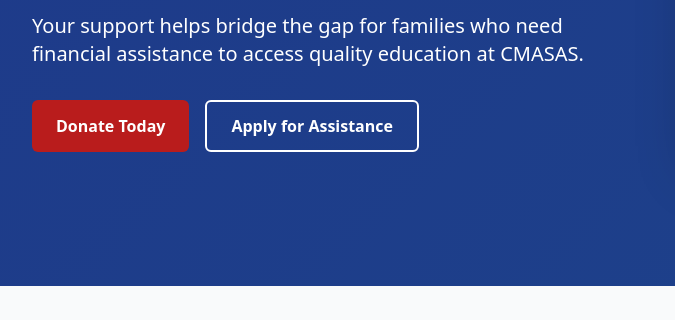
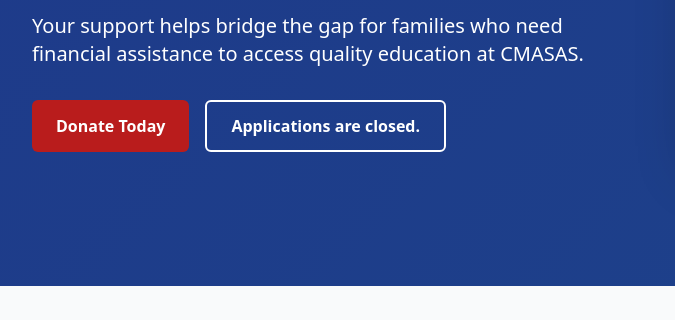
Before and after one commit to JordonAndersen/Personalized-Education-Foundation, a plain HTML site: page index.html in a window 1280 px wide. Shown: the part 354-674 px from the top of the page, 0-675 px from the left. Drawn offline with nearby package versions, Linux system fonts and the light colour scheme; a script that the page names is missing.

Commit message:
removing apply link for tuition assistance. Stating applications are closed

```diff
--- a/index.html
+++ b/index.html
@@ -63,8 +63,8 @@
                         <button class="bg-red-700 hover:bg-green-700  hover:text-white px-6 py-3 rounded-md font-bold transition duration-300" zeffy-form-link="https://www.zeffy.com/embed/donation-form/your-donation-their-destiny?modal=true">
                             Donate Today
                         </button>
-                        <a href="https://online.factsmgt.com/signin/4Q3WK/" class="border-2 border-white hover:bg-white hover:text-blue-900 text-white px-6 py-3 rounded-md font-bold transition duration-300 text-center">
-                            Apply for Assistance
+                        <a href="#" class="border-2 border-white hover:bg-white hover:text-blue-900 text-white px-6 py-3 rounded-md font-bold transition duration-300 text-center">
+                            Applications are closed.
                         </a>
                     </div>
                 </div>
```
